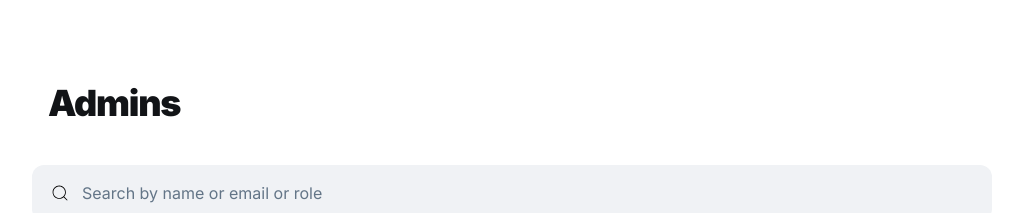
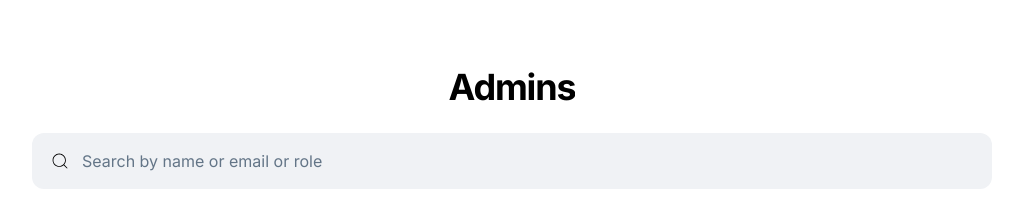
Before and after one commit to Dev-Adejare/Hostel-Management, a React (Vite) app in the folder frontend/: page /adminPrev in a window 1280 px wide. Shown: the top 213 px of the page, without its empty margins (101-1124 px from the left). Built offline with nearby package versions, Linux system fonts and the light colour scheme; no server answers; sample sign-in values are in the browser's storage.

Commit message:
Your commit message here

```diff
--- a/frontend/src/Component/AdminPreview/AdminPreview.css
+++ b/frontend/src/Component/AdminPreview/AdminPreview.css
@@ -14,11 +14,11 @@
     font-family: var(--font-family);
     font-size: 36px;
     letter-spacing: -1.19px;
-    font-weight: 900;
+    /* font-weight: 900;
     width: 100%;
     text-align: left;
     color: #121417;
-    padding: 16px;
+    padding: 16px; */
   }
 
 
```
